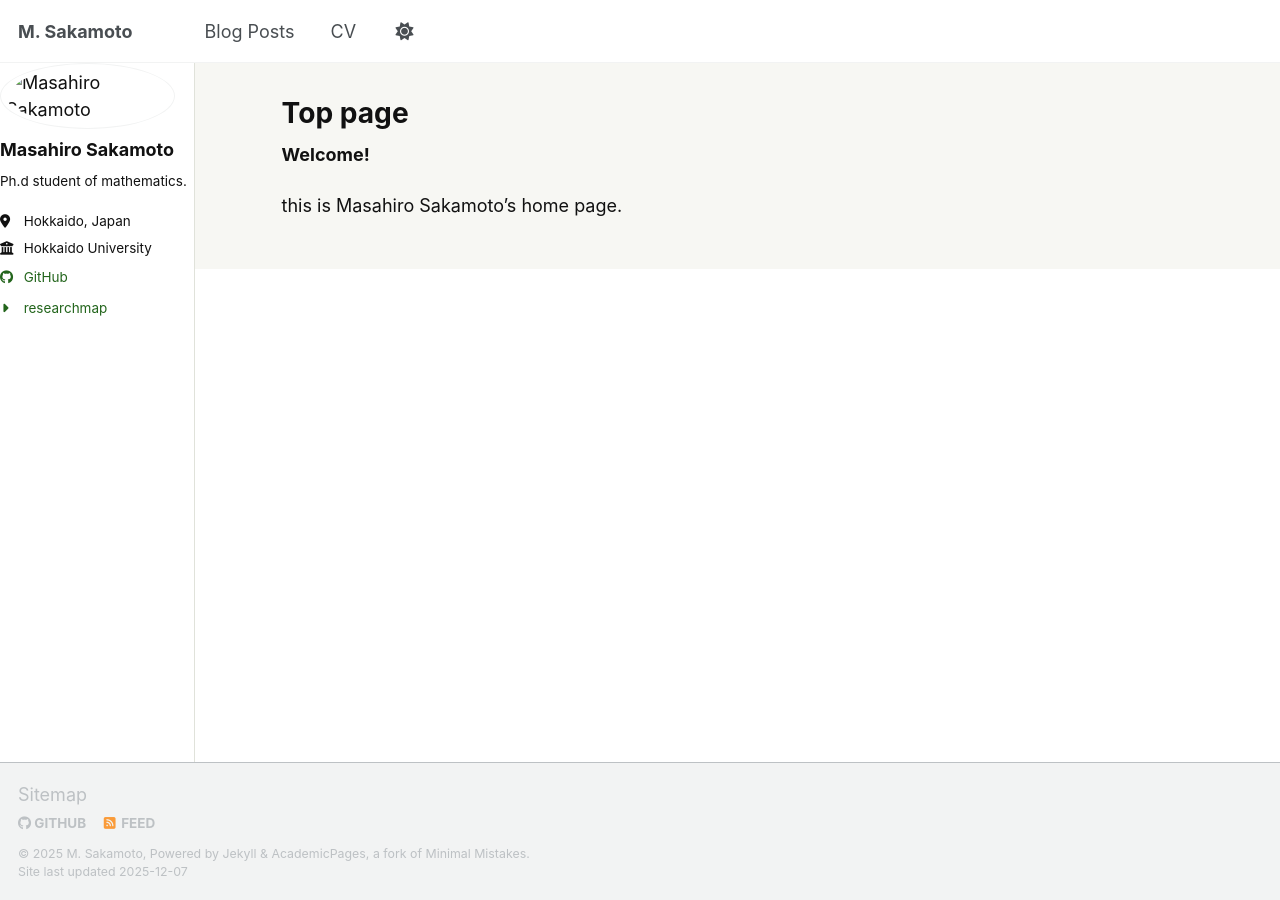
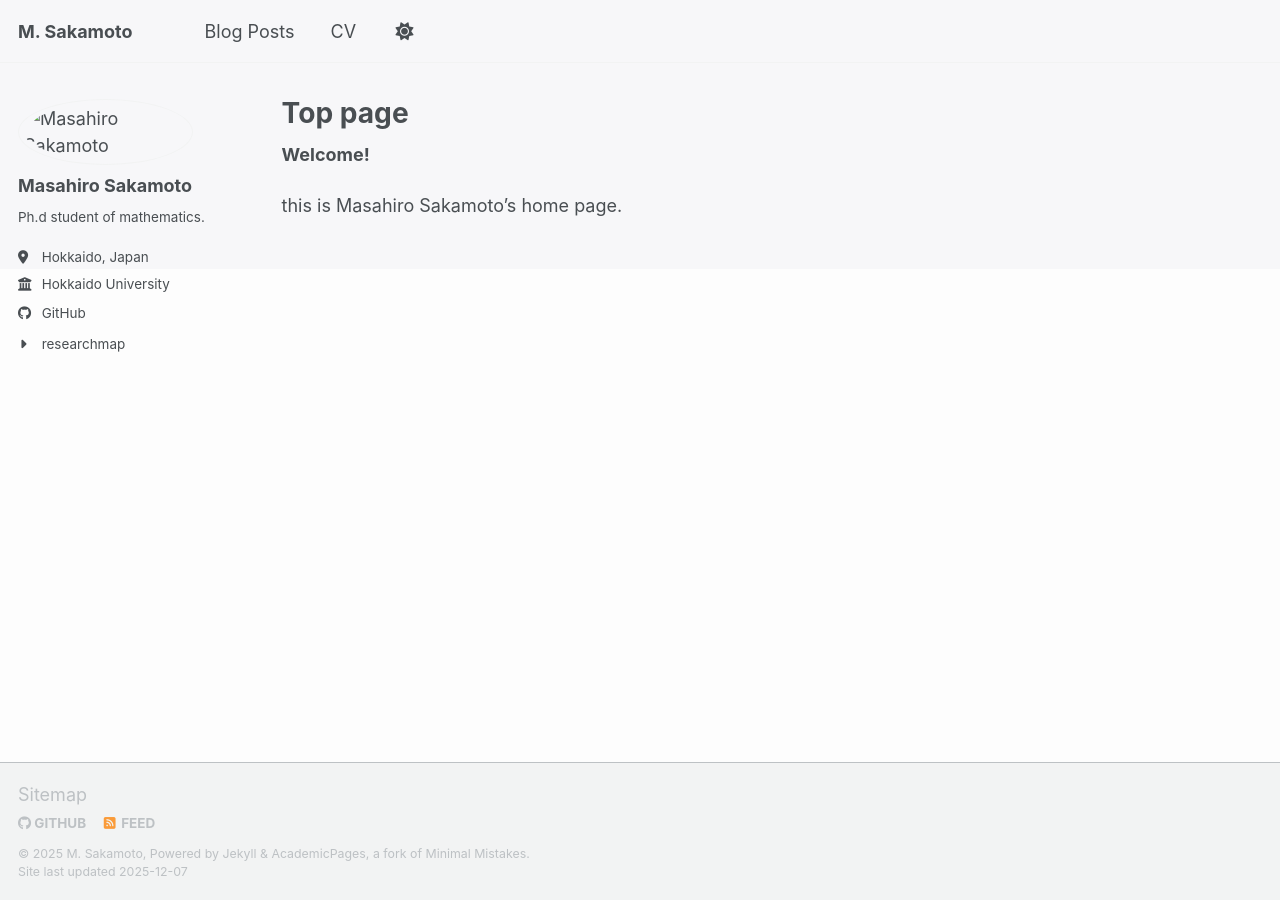
Before and after one commit to masa-moto/masa-moto.github.io, a Jekyll site: the page built from _pages/about.md, in a window 1280 px wide. Built offline with Jekyll 4.4.1, drawn with Linux system fonts in a browser that asks for light colours; a script bundle is joined from its source files by our own code; library files that are not in the unit come from our copies.

Commit message:
add: add some files

```diff
--- a/_sass/_custom.scss
+++ b/_sass/_custom.scss
@@ -1,53 +1,36 @@
-/* ===== Custom Theme for S. Sakamoto ===== */
+/* ===============================
+   Custom Override (Light & Dark)
+   背景色 & visited link
+=================================== */
 
-/* Global Colors */
-body {
-  background-color: #f7f7f3 !important;
-  color: #111111 !important;
-  height: 100%;
-}
-.main-content{
-  flex: 1 0 auto;
+/* ▼ Light mode */
+html[data-theme="light"],
+:root {
+  --bg-color: #fdfdfd;                   /* 背景色 */
+  --link-visited-color: #55939f;         /* 既クリックリンク */
+  background-color: var(--bg-color);
 }
 
-/* Link Colors */
-a, a:visited {
-  color: #55939F;
-}
-a:hover, a:focus {
-  color: #184A14;
+html[data-theme="light"] body {
+  background-color: var(--bg-color);
 }
 
-/* Sidebar */
-.sidebar {
-  background-color: #FFFFFF !important;
-  border-right: 1px solid #E0E2DA;
+html[data-theme="light"] a:visited {
+  color: var(--link-visited-color);
 }
 
-/* Sidebar Link Style */
-.sidebar a {
-  color: #23651C;
-}
-.sidebar a:hover {
-  color: #184A14;
-  text-decoration: underline;
+
+/* ▼ Dark mode */
+html[data-theme="dark"] {
+  --bg-color: #0f0f0f;                   /* 背景色 */
+  --link-visited-color: #55939f;         /* 既クリックリンク */
+  background-color: var(--bg-color);
 }
 
-/* Fix Sidebar Position (Sticky) */
-.sidebar {
-  position: fixed !important;
-  top: 0;
-  left: 0;
-  height: 100%;
-  overflow-y: auto;
+html[data-theme="dark"] body {
+  background-color: var(--bg-color);
 }
 
-/* Content Margin so it doesn't Hide Behind Sidebar */
-.page-content {
-  margin-left: 260px; /* default sidebar width */
+html[data-theme="dark"] a:visited {
+  color: var(--link-visited-color);
 }
-
-/* Optional: Slightly curved buttons/labels */
-.button, .btn, .label {
-  border-radius: 4px;
-}
--- a/_sass/theme/_default_light.scss
+++ b/_sass/theme/_default_light.scss
@@ -29,7 +29,7 @@
 /* Default light theme for the site */
 :root {
     --global-base-color                 : #{$gray};
-    --global-bg-color                   : #fff;
+    --global-bg-color                   : #f7f7f9;
     --global-footer-bg-color            : #f2f3f3;
     --global-border-color               : #{$lighter-gray};
     --global-dark-border-color          : #bdc1c4;
--- a/assets/css/main.scss
+++ b/assets/css/main.scss
@@ -36,9 +36,9 @@
     "layout/sidebar",
     "layout/json_cv",
 
-    "_custom",
 
     "vendor/font-awesome/fontawesome",
     "vendor/font-awesome/solid",
-    "vendor/font-awesome/brands"
+    "vendor/font-awesome/brands",
+    "_custom"
 ;
```
Also changed, not shown: _pages/notes.md (deleted, +0 -13 lines), images/500x300.png (renamed from assets/images/500x300.png), images/apple-touch-icon-180x180.png (renamed from assets/images/apple-touch-icon-180x180.png), images/bio-photo-2.jpg (renamed from assets/images/bio-photo-2.jpg), images/bio-photo.jpg (renamed from assets/images/bio-photo.jpg), images/editing-talk.png (renamed from assets/images/editing-talk.png), images/favicon-192x192.png (renamed from assets/images/favicon-192x192.png), images/favicon-32x32.png (renamed from assets/images/favicon-32x32.png), images/favicon-512x512.png (renamed from assets/images/favicon-512x512.png), images/favicon.ico (renamed from assets/images/favicon.ico), images/favicon.svg (renamed from assets/images/favicon.svg), images/manifest.json (renamed from assets/images/manifest.json), images/profile.png (renamed from assets/images/profile.png), images/themes/homepage-air-dark.png (renamed from assets/images/themes/homepage-air-dark.png), 3 more files.
